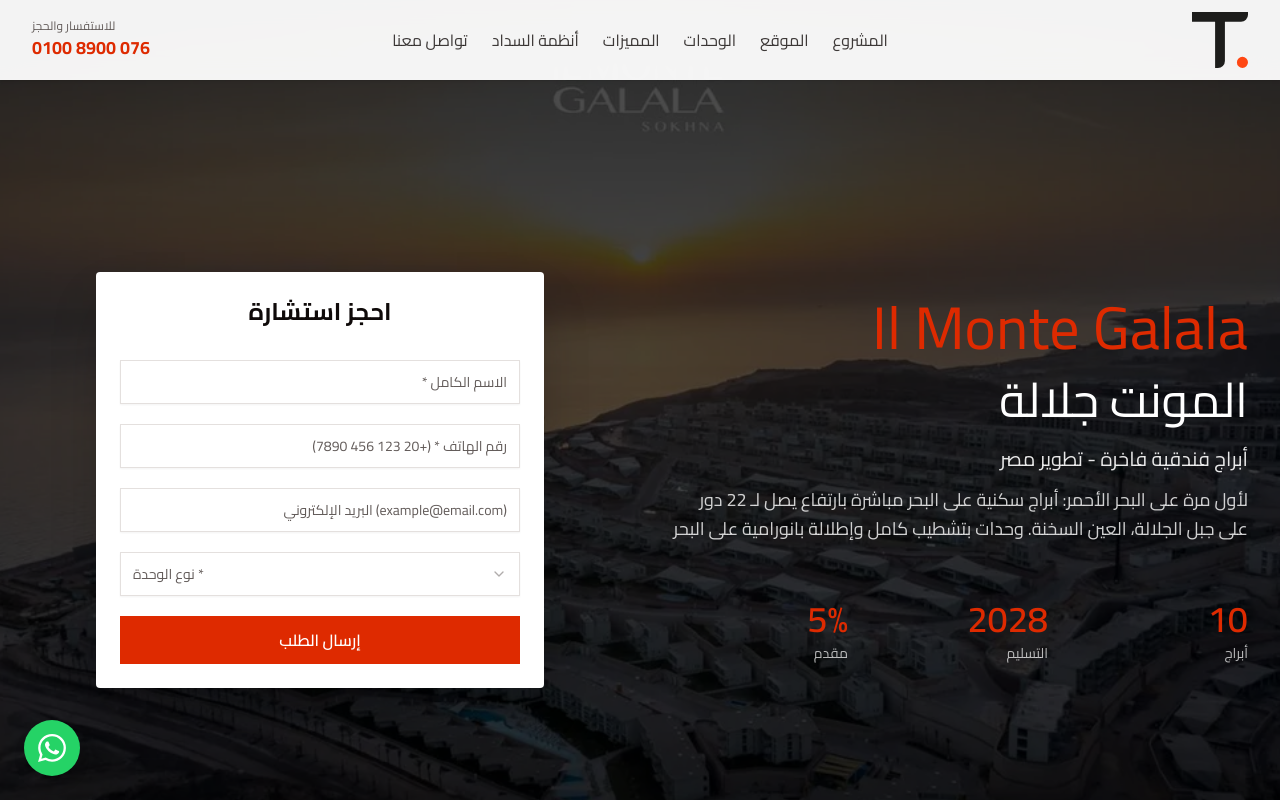
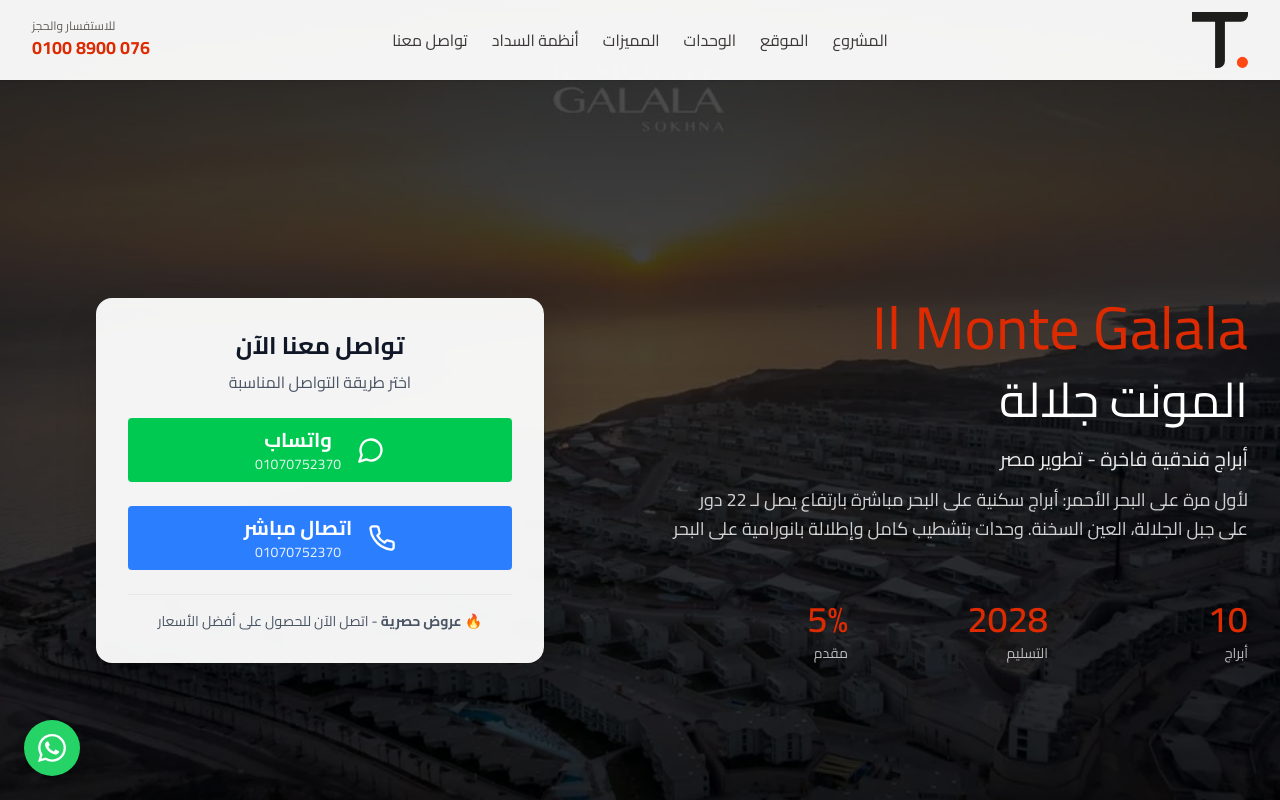
Before and after one commit to hadyaa552-debug/tatweer-misr-landing-hady, a Next.js app: page / in a window 1280 px wide. Shown: the top 800 px of the page. Built offline with nearby package versions, Linux system fonts and the light colour scheme.

Commit message:
Update hero.tsx

```diff
--- a/components/hero.tsx
+++ b/components/hero.tsx
@@ -1,14 +1,25 @@
 "use client"
 
 import { useEffect, useState } from "react"
-import ContactForm from "@/components/contact-form"
+import { Phone, MessageCircle } from "lucide-react"
 
 export default function Hero() {
   const [isVisible, setIsVisible] = useState(false)
+  const phoneNumber = "201070752370"
+  const displayNumber = "01070752370"
 
   useEffect(() => {
     setIsVisible(true)
   }, [])
+
+  const handleWhatsApp = () => {
+    const message = encodeURIComponent("مرحباً، أريد الاستفسار عن IL Monte Galala")
+    window.open(`https://wa.me/${phoneNumber}?text=${message}`, '_blank')
+  }
+
+  const handleCall = () => {
+    window.location.href = `tel:${phoneNumber}`
+  }
 
   return (
     <section
@@ -60,13 +71,48 @@ export default function Hero() {
           </div>
         </div>
 
-        {/* Right Column - Form */}
+        {/* Right Column - Contact Buttons */}
         <div className="relative flex items-center justify-center">
           <div className="relative z-10 w-full max-w-lg mx-auto px-4 lg:px-8 py-12 lg:py-20">
             <div
               className={`transition-all duration-1000 delay-300 ${isVisible ? "opacity-100 translate-y-0" : "opacity-0 translate-y-8"}`}
             >
-              <ContactForm />
+              <div className="bg-white/95 backdrop-blur-sm rounded-2xl shadow-2xl p-8 space-y-6">
+                <div className="text-center">
+                  <h3 className="text-2xl font-bold text-gray-900 mb-2">تواصل معنا الآن</h3>
+                  <p className="text-gray-600">اختر طريقة التواصل المناسبة</p>
+                </div>
+
+                {/* زر واتساب */}
+                <button
+                  onClick={handleWhatsApp}
+                  className="w-full h-16 bg-green-500 hover:bg-green-600 text-white font-bold text-xl rounded-xl transition-all duration-300 hover:shadow-2xl hover:scale-[1.02] flex items-center justify-center gap-4"
+                >
+                  <MessageCircle className="w-7 h-7" />
+                  <div className="text-center">
+                    <div>واتساب</div>
+                    <div className="text-sm font-normal opacity-90">{displayNumber}</div>
+                  </div>
+                </button>
+
+                {/* زر اتصال */}
+                <button
+                  onClick={handleCall}
+                  className="w-full h-16 bg-blue-500 hover:bg-blue-600 text-white font-bold text-xl rounded-xl transition-all duration-300 hover:shadow-2xl hover:scale-[1.02] flex items-center justify-center gap-4"
+                >
+                  <Phone className="w-7 h-7" />
+                  <div className="text-center">
+                    <div>اتصال مباشر</div>
+                    <div className="text-sm font-normal opacity-90">{displayNumber}</div>
+                  </div>
+                </button>
+
+                <div className="text-center pt-4 border-t border-gray-200">
+                  <p className="text-sm text-gray-600">
+                    🔥 <strong>عروض حصرية</strong> - اتصل الآن للحصول على أفضل الأسعار
+                  </p>
+                </div>
+              </div>
             </div>
           </div>
         </div>
```
